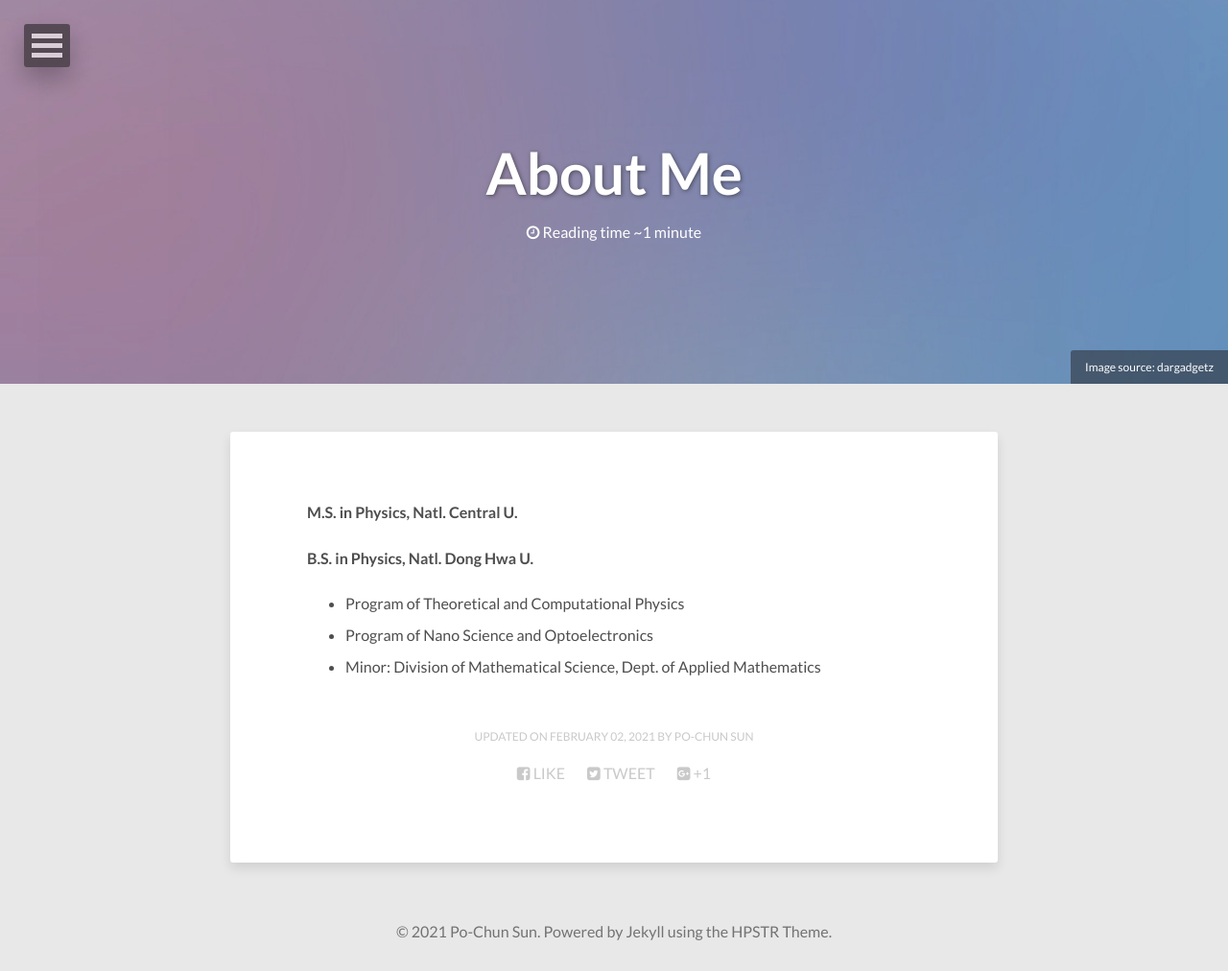
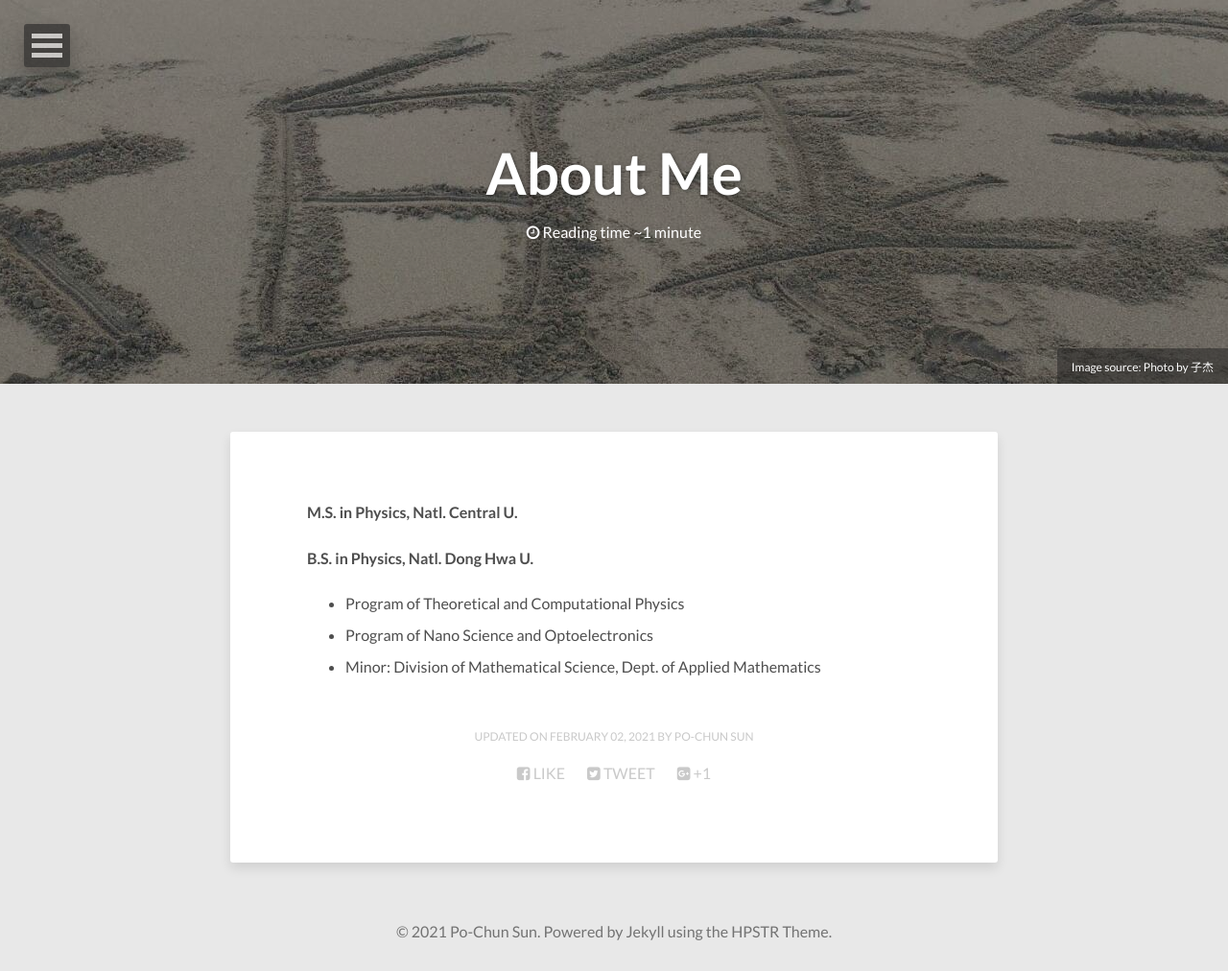
Before and after one commit to pochunsun/pochunsun.github.io, a Jekyll site: the page built from about/index.md, in a window 1280 px wide. Shown: the whole page at 96% size. Built offline with Jekyll 4.4.1, drawn with Linux system fonts in a browser that asks for light colours; nearby versions of some CDN libraries.

Commit message:
Update index.md

```diff
--- a/about/index.md
+++ b/about/index.md
@@ -2,9 +2,8 @@
 layout: page
 title: About Me
 image:
-  feature: abstract-5.jpg
-  credit: dargadgetz
-  creditlink: http://www.dargadgetz.com/ios-7-abstract-wallpaper-pack-for-iphone-5-and-ipod-touch-retina/
+  feature: pochunword.jpg
+  credit: Photo by 子杰
 comments: false
 modified: 2021-02-02
 ---
```
